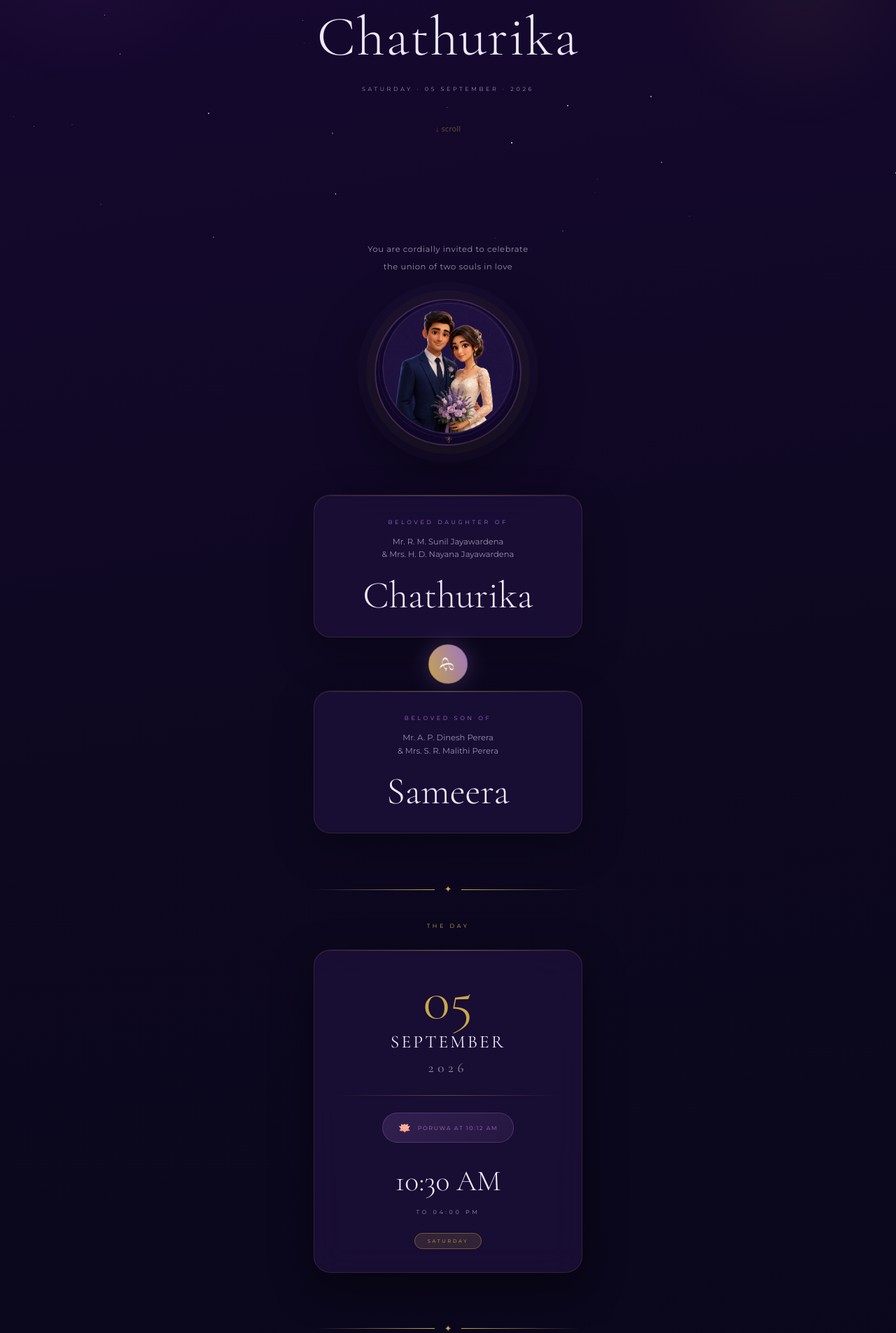
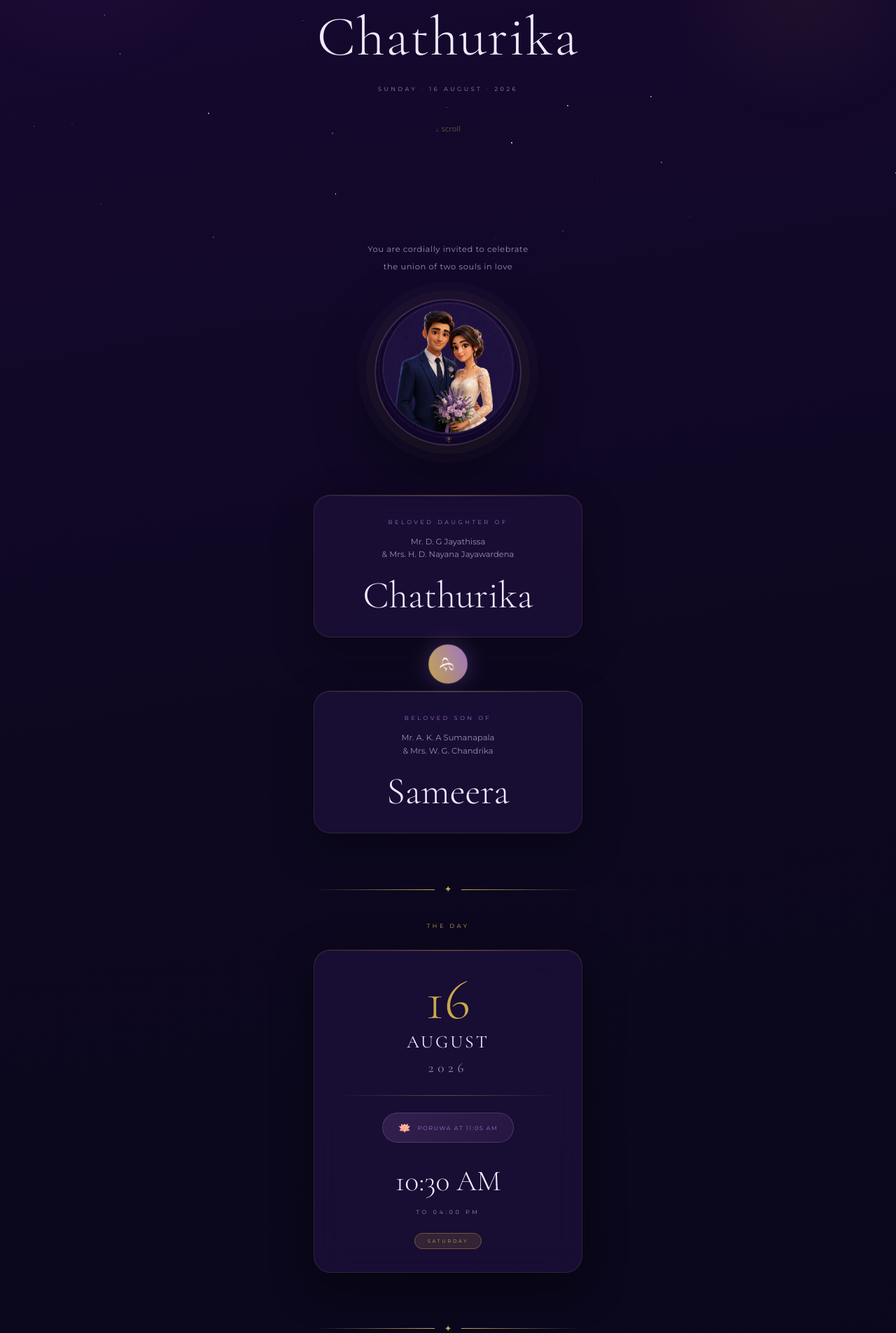
Before and after one commit to ganindurandikadesilva-svg/wedding-site2, a Next.js app: page /invite in a window 1280 px wide. Shown: the part 456-2361 px from the top of the page at 70% size. Built offline with nearby package versions, Linux system fonts and the light colour scheme.

Commit message:
updated design

```diff
--- a/components/Envelope.jsx
+++ b/components/Envelope.jsx
@@ -534,7 +534,7 @@ export default function Envelope() {
             marginBottom: 50,
           }}
         >
-          05 · September · 2026
+          16 · August · 2026
         </motion.p>
 
         {/* Envelope */}
--- a/components/WeddingDetails.jsx
+++ b/components/WeddingDetails.jsx
@@ -368,7 +368,7 @@ function Lotus({ size = 90 }) {
 /* ══════════════════════════════════════════════════ */
 export default function WeddingDetails() {
   const router = useRouter();
-  const countdown = useCountdown("2026-09-05T10:30:00");
+  const countdown = useCountdown("2026-08-16T10:30:00");
   const heroRef = useRef(null);
   const { scrollYProgress } = useScroll({
     target: heroRef,
@@ -543,7 +543,7 @@ export default function WeddingDetails() {
 
             <Reveal custom={5}>
               <Label style={{ marginTop: 28, color: T.fgMuted }}>
-                Saturday · 05 September · 2026
+                Sunday · 16 August · 2026
               </Label>
             </Reveal>
 
@@ -646,7 +646,7 @@ export default function WeddingDetails() {
         <Section>
           <PersonCard
             role="Beloved Daughter of"
-            p1="Mr. R. M. Sunil Jayawardena"
+            p1="Mr. D. G Jayathissa"
             p2="& Mrs. H. D. Nayana Jayawardena"
             name="Chathurika"
             custom={0}
@@ -690,8 +690,8 @@ export default function WeddingDetails() {
 
           <PersonCard
             role="Beloved Son of"
-            p1="Mr. A. P. Dinesh Perera"
-            p2="& Mrs. S. R. Malithi Perera"
+            p1="Mr. A. K. A Sumanapala"
+            p2="& Mrs. W. G. Chandrika"
             name="Sameera"
             custom={2}
           />
@@ -743,7 +743,7 @@ export default function WeddingDetails() {
                   marginBottom: 4,
                 }}
               >
-                05
+                16
               </div>
               <div
                 style={{
@@ -754,7 +754,7 @@ export default function WeddingDetails() {
                   marginBottom: 4,
                 }}
               >
-                SEPTEMBER
+                AUGUST
               </div>
               <div
                 style={{
@@ -790,7 +790,7 @@ export default function WeddingDetails() {
               >
                 <span style={{ fontSize: "0.9rem" }}>🪷</span>
                 <Label style={{ color: T.purple, letterSpacing: "0.2em" }}>
-                  Poruwa at 10:12 AM
+                  Poruwa at 11:05 AM
                 </Label>
               </div>
 
@@ -887,9 +887,9 @@ export default function WeddingDetails() {
                 marginBottom: 8,
               }}
             >
-              Lumina
+              Green Valley
               <br />
-              Ballroom
+              Resort
             </h2>
           </Reveal>
 
@@ -927,7 +927,7 @@ export default function WeddingDetails() {
                     lineHeight: 1.6,
                   }}
                 >
-                  Cinnamon Grand Colombo
+                  Kurunegala
                 </p>
                 <p
                   style={{
@@ -970,7 +970,7 @@ export default function WeddingDetails() {
               }}
             >
               <iframe
-                src="https://www.google.com/maps/embed?pb=!1m18!1m12!1m3!1d3960.772580675548!2d79.84586477365278!3d6.917769918458876!2m3!1f0!2f0!3f0!3m2!1i1024!2i768!4f13.1!3m3!1m2!1s0x3ae259be2c6291d3%3A0xe9d61ae167b8738c!2sCinnamon%20Grand%20Colombo!5e0!3m2!1sen!2slk!4v1777892066764!5m2!1sen!2slk"
+                src="https://www.google.com/maps/embed?pb=!1m18!1m12!1m3!1d3955.6191473772915!2d80.33853617365766!3d7.507227510953419!2m3!1f0!2f0!3f0!3m2!1i1024!2i768!4f13.1!3m3!1m2!1s0x3ae3309fabb3bb11%3A0x51173f2afeb33d6c!2sGreen%20Valley%20Resort!5e0!3m2!1sen!2slk!4v1778251781249!5m2!1sen!2slk"
                 width="100%"
                 height="100%"
                 style={{
@@ -987,7 +987,7 @@ export default function WeddingDetails() {
           {/* Directions button */}
           <Reveal custom={5}>
             <motion.a
-              href="https://www.google.com/maps/place/Cinnamon+Grand+Colombo/@6.9177699,79.8458648,17z"
+              href="https://www.google.com/maps/place/Green+Valley+Resort/@7.5072275,80.3385362,17z/data=!3m1!4b1!4m9!3m8!1s0x3ae3309fabb3bb11:0x51173f2afeb33d6c!5m2!4m1!1i2!8m2!3d7.5072222!4d80.3411111!16s%2Fg%2F1hd_g70fc?entry=ttu&g_ep=EgoyMDI2MDUwMi4wIKXMDSoASAFQAw%3D%3D"
               target="_blank"
               rel="noopener noreferrer"
               whileHover={{
@@ -1051,7 +1051,7 @@ export default function WeddingDetails() {
 
           <Reveal custom={2}>
             <Label style={{ color: T.fgFaint, fontSize: "0.4rem" }}>
-              Sameera &amp; Chathurika · September 2026
+              Sameera &amp; Chathurika · August 2026
             </Label>
           </Reveal>
 
```
